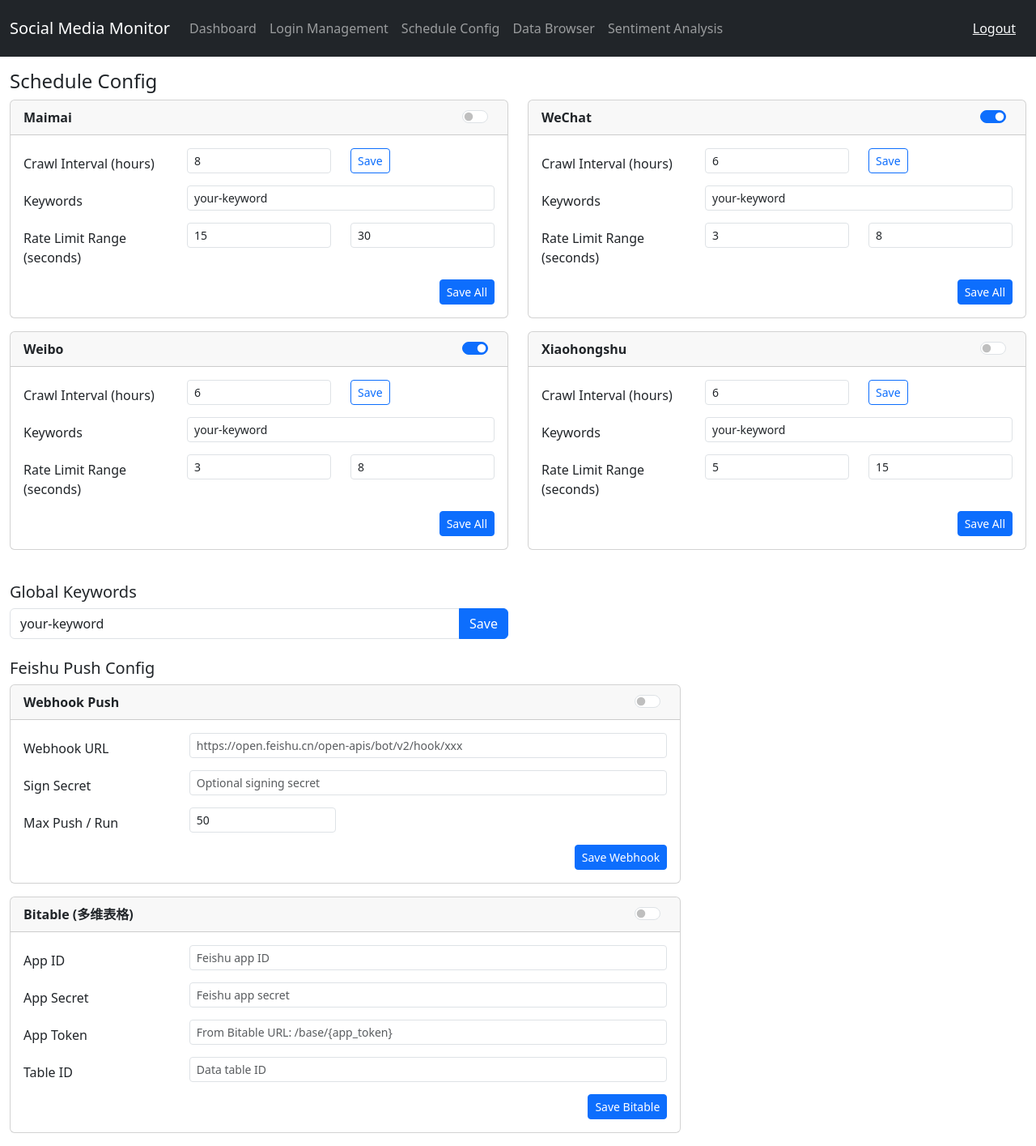
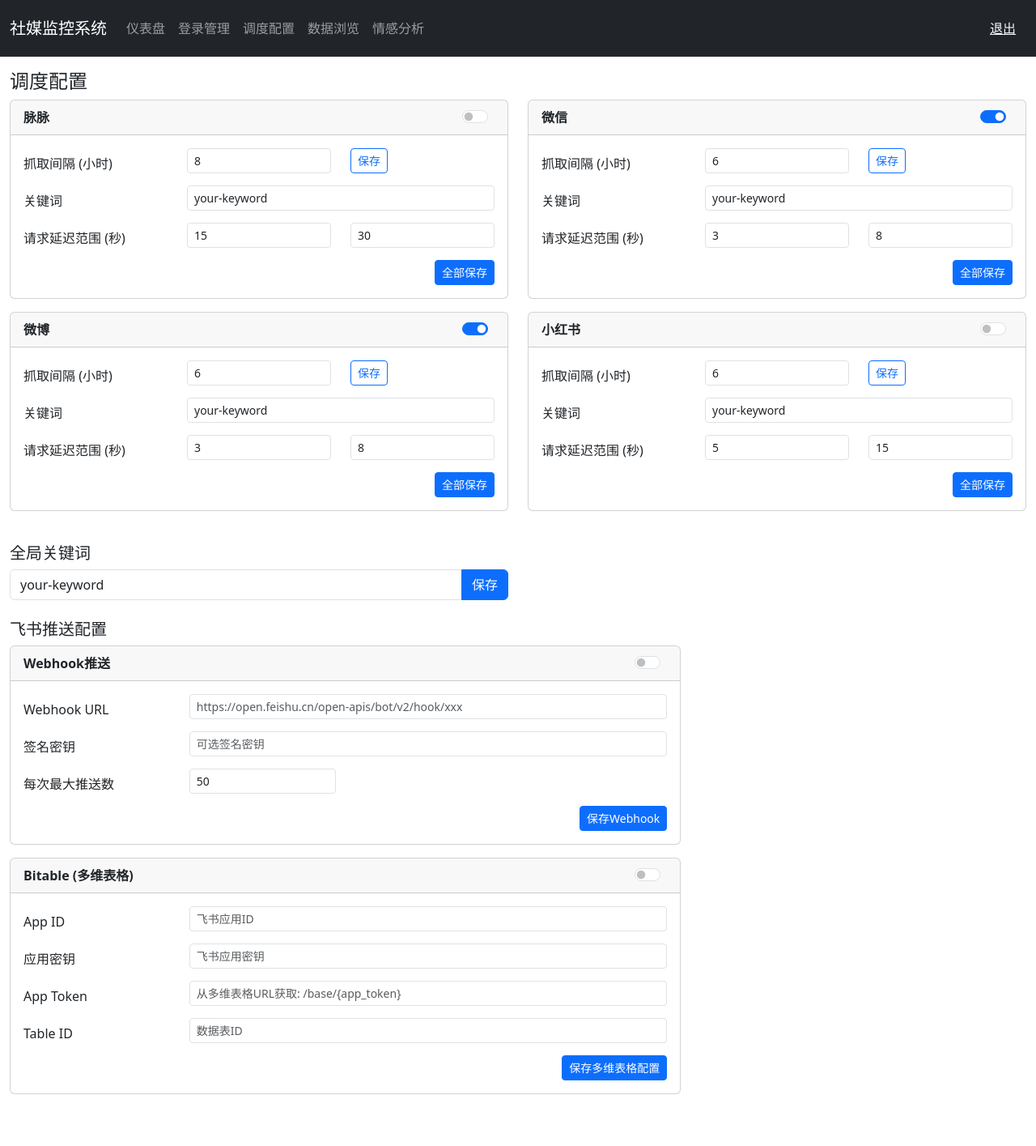
Before and after one commit to gulinsong/social-monitor, a Flask app: page /schedule in a window 1280 px wide. Shown: the whole page at 81% size. After the commit the page ends 1351 px from the top, so only its background shows below. Run offline with Flask 3, Linux system fonts and the light colour scheme; the visitor is signed in with stand-in values (Sample User, id 1); some libraries are stand-ins or nearby versions.

Commit message:
fix: restore Chinese UI text in templates and user-facing messages
Co-Authored-By: Claude Opus 4.7 <noreply@anthropic.com>

```diff
--- a/web/templates/base.html
+++ b/web/templates/base.html
@@ -3,7 +3,7 @@
 <head>
     <meta charset="UTF-8">
     <meta name="viewport" content="width=device-width, initial-scale=1.0">
-    <title>{% block title %}Social Media Monitor{% endblock %}</title>
+    <title>{% block title %}社媒监控系统{% endblock %}</title>
     <link href="https://cdn.jsdelivr.net/npm/bootstrap@5.3.2/dist/css/bootstrap.min.css" rel="stylesheet">
     <script src="https://unpkg.com/htmx.org@1.9.10"></script>
     <style>
@@ -21,19 +21,19 @@
 <body>
     <nav class="navbar navbar-expand-lg navbar-dark bg-dark">
         <div class="container-fluid">
-            <a class="navbar-brand" href="/">Social Media Monitor</a>
+            <a class="navbar-brand" href="/">社媒监控系统</a>
             <button class="navbar-toggler" type="button" data-bs-toggle="collapse" data-bs-target="#nav">
                 <span class="navbar-toggler-icon"></span>
             </button>
             <div class="collapse navbar-collapse" id="nav">
                 <ul class="navbar-nav me-auto">
-                    <li class="nav-item"><a class="nav-link" href="/">Dashboard</a></li>
-                    <li class="nav-item"><a class="nav-link" href="/login-manage">Login Management</a></li>
-                    <li class="nav-item"><a class="nav-link" href="/schedule">Schedule Config</a></li>
-                    <li class="nav-item"><a class="nav-link" href="/data">Data Browser</a></li>
-                    <li class="nav-item"><a class="nav-link" href="/analysis">Sentiment Analysis</a></li>
+                    <li class="nav-item"><a class="nav-link" href="/">仪表盘</a></li>
+                    <li class="nav-item"><a class="nav-link" href="/login-manage">登录管理</a></li>
+                    <li class="nav-item"><a class="nav-link" href="/schedule">调度配置</a></li>
+                    <li class="nav-item"><a class="nav-link" href="/data">数据浏览</a></li>
+                    <li class="nav-item"><a class="nav-link" href="/analysis">情感分析</a></li>
                 </ul>
-                <span class="navbar-text"><form action="/logout" method="POST" style="display:inline"><button type="submit" class="btn btn-link text-light nav-logout">Logout</button></form></span>
+                <span class="navbar-text"><form action="/logout" method="POST" style="display:inline"><button type="submit" class="btn btn-link text-light nav-logout">退出</button></form></span>
             </div>
         </div>
     </nav>
--- a/web/templates/schedule.html
+++ b/web/templates/schedule.html
@@ -1,25 +1,25 @@
 {% extends "base.html" %}
-{% block title %}Schedule Config{% endblock %}
+{% block title %}调度配置{% endblock %}
 {% block content %}
-<h4>Schedule Config</h4>
+<h4>调度配置</h4>
 <div id="config-cards"></div>
 
-<h5 class="mt-4">Global Keywords</h5>
+<h5 class="mt-4">全局关键词</h5>
 <div class="row mb-3">
   <div class="col-md-6">
     <div class="input-group">
-      <input type="text" id="global-keywords" class="form-control" placeholder="Keywords, comma separated">
-      <button class="btn btn-primary" onclick="saveGlobalKeywords()">Save</button>
+      <input type="text" id="global-keywords" class="form-control" placeholder="关键词，用逗号分隔">
+      <button class="btn btn-primary" onclick="saveGlobalKeywords()">保存</button>
     </div>
   </div>
 </div>
 
-<h5 class="mt-4">Feishu Push Config</h5>
+<h5 class="mt-4">飞书推送配置</h5>
 <div class="row mb-3">
   <div class="col-md-8">
     <div class="card">
       <div class="card-header d-flex justify-content-between align-items-center">
-        <strong>Webhook Push</strong>
+        <strong>Webhook推送</strong>
         <div class="form-check form-switch">
           <input class="form-check-input" type="checkbox" id="feishu-enabled"
                  onchange="saveFeishu()">
@@ -34,14 +34,14 @@
           </div>
         </div>
         <div class="row mb-2">
-          <label class="col-sm-3 col-form-label">Sign Secret</label>
+          <label class="col-sm-3 col-form-label">签名密钥</label>
           <div class="col-sm-9">
             <input type="password" class="form-control form-control-sm" id="feishu-sign-secret"
-                   placeholder="Optional signing secret">
+                   placeholder="可选签名密钥">
           </div>
         </div>
         <div class="row mb-2">
-          <label class="col-sm-3 col-form-label">Max Push / Run</label>
+          <label class="col-sm-3 col-form-label">每次最大推送数</label>
           <div class="col-sm-3">
             <input type="number" class="form-control form-control-sm" id="feishu-max-push"
                    value="50" min="1" max="200">
@@ -49,7 +49,7 @@
         </div>
         <div class="row">
           <div class="col-sm-12 text-end">
-            <button class="btn btn-sm btn-primary" onclick="saveFeishu()">Save Webhook</button>
+            <button class="btn btn-sm btn-primary" onclick="saveFeishu()">保存Webhook</button>
           </div>
         </div>
       </div>
@@ -72,33 +72,33 @@
           <label class="col-sm-3 col-form-label">App ID</label>
           <div class="col-sm-9">
             <input type="text" class="form-control form-control-sm" id="bitable-app-id"
-                   placeholder="Feishu app ID">
+                   placeholder="飞书应用ID">
           </div>
         </div>
         <div class="row mb-2">
-          <label class="col-sm-3 col-form-label">App Secret</label>
+          <label class="col-sm-3 col-form-label">应用密钥</label>
           <div class="col-sm-9">
             <input type="password" class="form-control form-control-sm" id="bitable-app-secret"
-                   placeholder="Feishu app secret">
+                   placeholder="飞书应用密钥">
           </div>
         </div>
         <div class="row mb-2">
           <label class="col-sm-3 col-form-label">App Token</label>
           <div class="col-sm-9">
             <input type="text" class="form-control form-control-sm" id="bitable-app-token"
-                   placeholder="From Bitable URL: /base/{app_token}">
+                   placeholder="从多维表格URL获取: /base/{app_token}">
           </div>
         </div>
         <div class="row mb-2">
           <label class="col-sm-3 col-form-label">Table ID</label>
           <div class="col-sm-9">
             <input type="text" class="form-control form-control-sm" id="bitable-table-id"
-                   placeholder="Data table ID">
+                   placeholder="数据表ID">
           </div>
         </div>
         <div class="row">
           <div class="col-sm-12 text-end">
-            <button class="btn btn-sm btn-primary" onclick="saveBitable()">Save Bitable</button>
+            <button class="btn btn-sm btn-primary" onclick="saveBitable()">保存多维表格配置</button>
           </div>
         </div>
       </div>
@@ -107,7 +107,7 @@
 </div>
 
 <script>
-const PLATFORM_NAMES = {weibo:'Weibo', wechat:'WeChat', maimai:'Maimai', xiaohongshu:'Xiaohongshu'};
+const PLATFORM_NAMES = {weibo:'微博', wechat:'微信', maimai:'脉脉', xiaohongshu:'小红书'};
 
 async function loadConfig() {
     const resp = await fetch('/api/config/platforms');
@@ -125,24 +125,24 @@ async function loadConfig() {
         </div>
         <div class="card-body">
           <div class="row mb-2">
-            <label class="col-sm-4 col-form-label">Crawl Interval (hours)</label>
+            <label class="col-sm-4 col-form-label">抓取间隔 (小时)</label>
             <div class="col-sm-4">
               <input type="number" class="form-control form-control-sm" id="interval-${name}"
                      value="${cfg.interval_hours}" min="1" max="48">
             </div>
             <div class="col-sm-4">
-              <button class="btn btn-sm btn-outline-primary" onclick="saveInterval('${name}')">Save</button>
+              <button class="btn btn-sm btn-outline-primary" onclick="saveInterval('${name}')">保存</button>
             </div>
           </div>
           <div class="row mb-2">
-            <label class="col-sm-4 col-form-label">Keywords</label>
+            <label class="col-sm-4 col-form-label">关键词</label>
             <div class="col-sm-8">
               <input type="text" class="form-control form-control-sm" id="keywords-${name}"
                      value="${cfg.keywords.join(',')}">
             </div>
           </div>
           <div class="row mb-2">
-            <label class="col-sm-4 col-form-label">Rate Limit Range (seconds)</label>
+            <label class="col-sm-4 col-form-label">请求延迟范围 (秒)</label>
             <div class="col-sm-4">
               <input type="number" class="form-control form-control-sm" id="delay-min-${name}"
                      value="${cfg.request_delay.min}" step="0.5" min="1">
@@ -154,7 +154,7 @@ async function loadConfig() {
           </div>
           <div class="row">
             <div class="col-sm-12 text-end">
-              <button class="btn btn-sm btn-primary" onclick="savePlatform('${name}')">Save All</button>
+              <button class="btn btn-sm btn-primary" onclick="savePlatform('${name}')">全部保存</button>
             </div>
           </div>
         </div>
@@ -197,7 +197,7 @@ async function saveInterval(name) {
         headers: {'Content-Type': 'application/json'},
         body: JSON.stringify({interval_hours: interval})
     });
-    alert('Saved');
+    alert('已保存');
 }
 
 async function savePlatform(name) {
@@ -209,7 +209,7 @@ async function savePlatform(name) {
         headers: {'Content-Type': 'application/json'},
         body: JSON.stringify({keywords, request_delay: {min, max}})
     });
-    alert('Saved');
+    alert('已保存');
 }
 
 async function saveGlobalKeywords() {
@@ -219,7 +219,7 @@ async function saveGlobalKeywords() {
         headers: {'Content-Type': 'application/json'},
         body: JSON.stringify({keywords})
     });
-    alert('Saved');
+    alert('已保存');
 }
 
 async function saveFeishu() {
@@ -235,7 +235,7 @@ async function saveFeishu() {
         headers: {'Content-Type': 'application/json'},
         body: JSON.stringify(data)
     });
-    alert('Saved');
+    alert('已保存');
 }
 
 async function saveBitable() {
@@ -254,7 +254,7 @@ async function saveBitable() {
         headers: {'Content-Type': 'application/json'},
         body: JSON.stringify(data)
     });
-    alert('Saved');
+    alert('已保存');
 }
 
 loadConfig();
```
Also changed, not shown: web/templates/analysis.html (+13 -13 lines), web/templates/dashboard.html (+17 -17 lines), web/templates/data.html (+25 -24 lines), web/templates/login.html (+10 -10 lines), web/templates/login_manage.html (+59 -59 lines).
